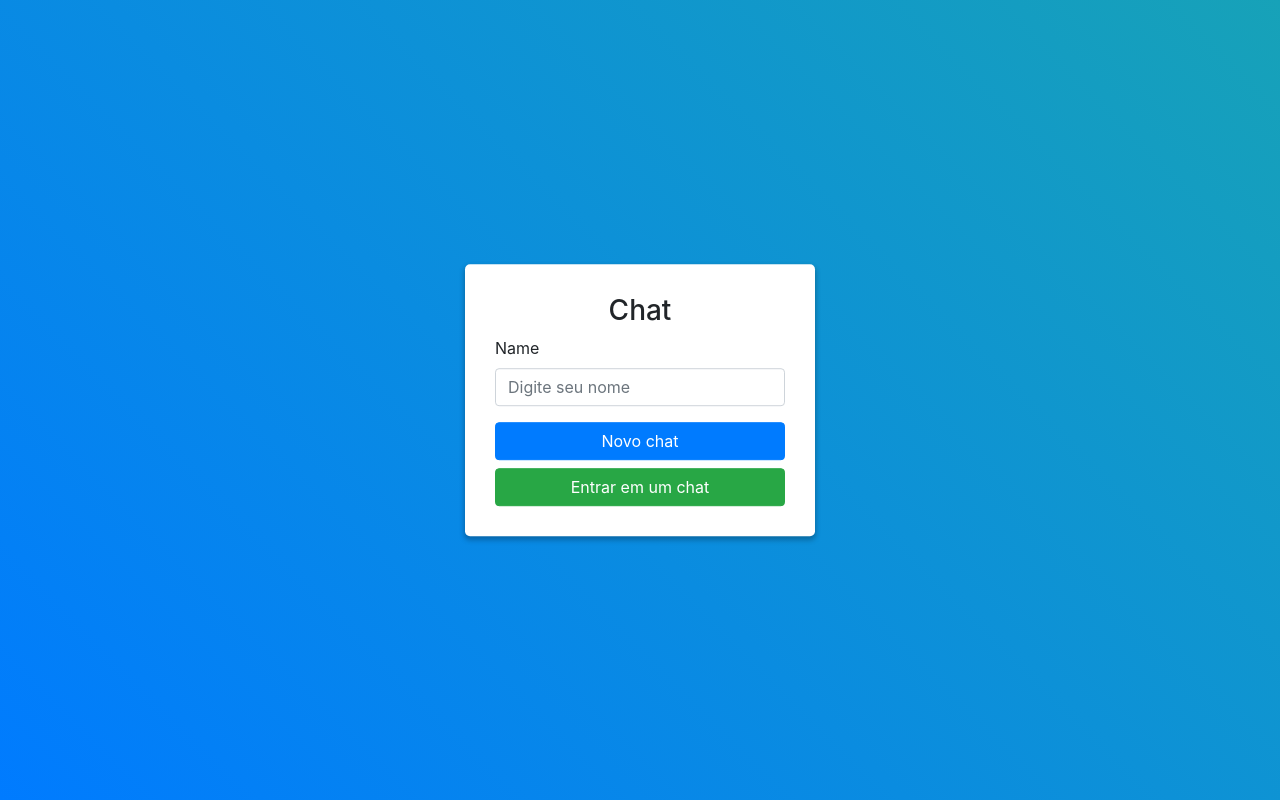
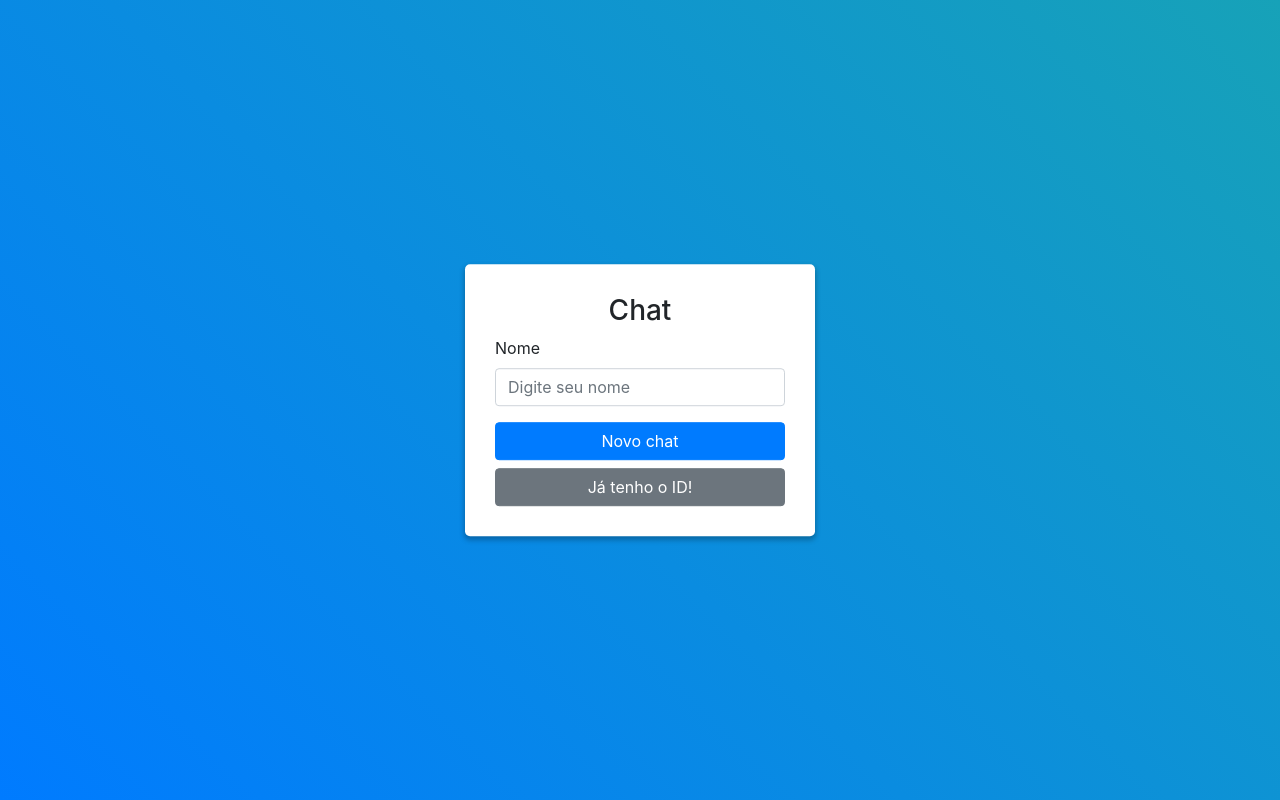
Before and after one commit to hdev14/chat-frontend, a React (Create React App) app: page / in a window 1280 px wide. Built offline with nearby package versions, Linux system fonts and the light colour scheme.

Commit message:
refactor: validate uuid

```diff
--- a/src/pages/Form/index.tsx
+++ b/src/pages/Form/index.tsx
@@ -1,5 +1,5 @@
 import React, {useState} from 'react'
-import { v4 as uuidv4 } from 'uuid'
+import { v4 as uuidv4, validate } from 'uuid'
 import { Form as BSForm, FormGroup, Input, Label, Button, Modal, ModalHeader, ModalBody, ModalFooter, Alert } from 'reactstrap'
 
 import WsClient from '../../WebSocketSingleton'
@@ -9,7 +9,7 @@ const Form: React.FC = () => {
 
   const [name, setName] = useState('')
   const [chatId, setChatId] = useState('')
-  const [error, setError] = useState(false)
+  const [error, setError] = useState('')
 
   const [modal, setModal] = useState(false);
   const toggle = () => setModal(!modal);
@@ -27,19 +27,22 @@ const Form: React.FC = () => {
   }
 
   function getIn(_: any): void {
-    if (name && chatId) {
-      createChat(name, chatId)
-      setModal(!Modal)
+    setModal(!Modal)
+    if (!validate(chatId)) {
+      setError('ID Inválido.')
     }
+    createChat(name, chatId)
+    setError('')
   }
 
   function toggleModalWithName (_: any): void {
     if (!name) {
-      setError(true)
+      setError('Por favor, digite o seu nome.')
       return;
     }
 
     setModal(!modal)
+    setError('')
   }
 
   return (
@@ -48,12 +51,12 @@ const Form: React.FC = () => {
         <h3 className="text-center">Chat</h3>
         {error && (
           <Alert color="danger">
-            Por favor, digite o seu nome.
+            {error}
           </Alert>
         )}
         <BSForm onSubmit={onSubmit}>
           <FormGroup>
-            <Label for="name">Name</Label>
+            <Label for="name">Nome</Label>
             <Input
               required
               type="text"
@@ -66,9 +69,9 @@ const Form: React.FC = () => {
           <Button
             block
             type="button"
-            color="success"
+            color="secondary"
             onClick={toggleModalWithName}>
-            Entrar em um chat
+            Já tenho o ID!
           </Button>
         </BSForm>
       </section>
@@ -86,7 +89,7 @@ const Form: React.FC = () => {
         </ModalBody>
         <ModalFooter>
           <Button
-            color={chatId ? 'primary' : 'secondary'}
+            color={chatId ? 'success' : 'secondary'}
             onClick={getIn}>
             Confirmar
           </Button>
```
